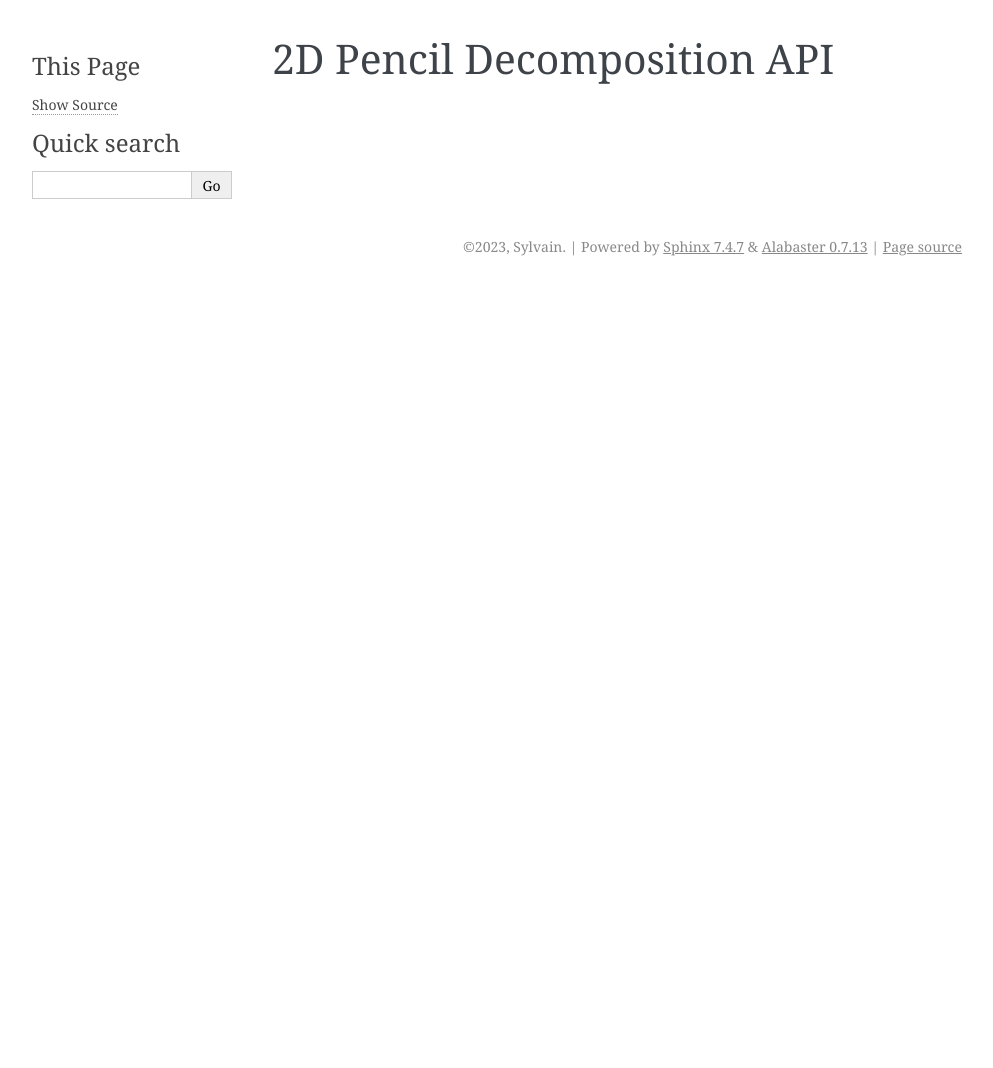
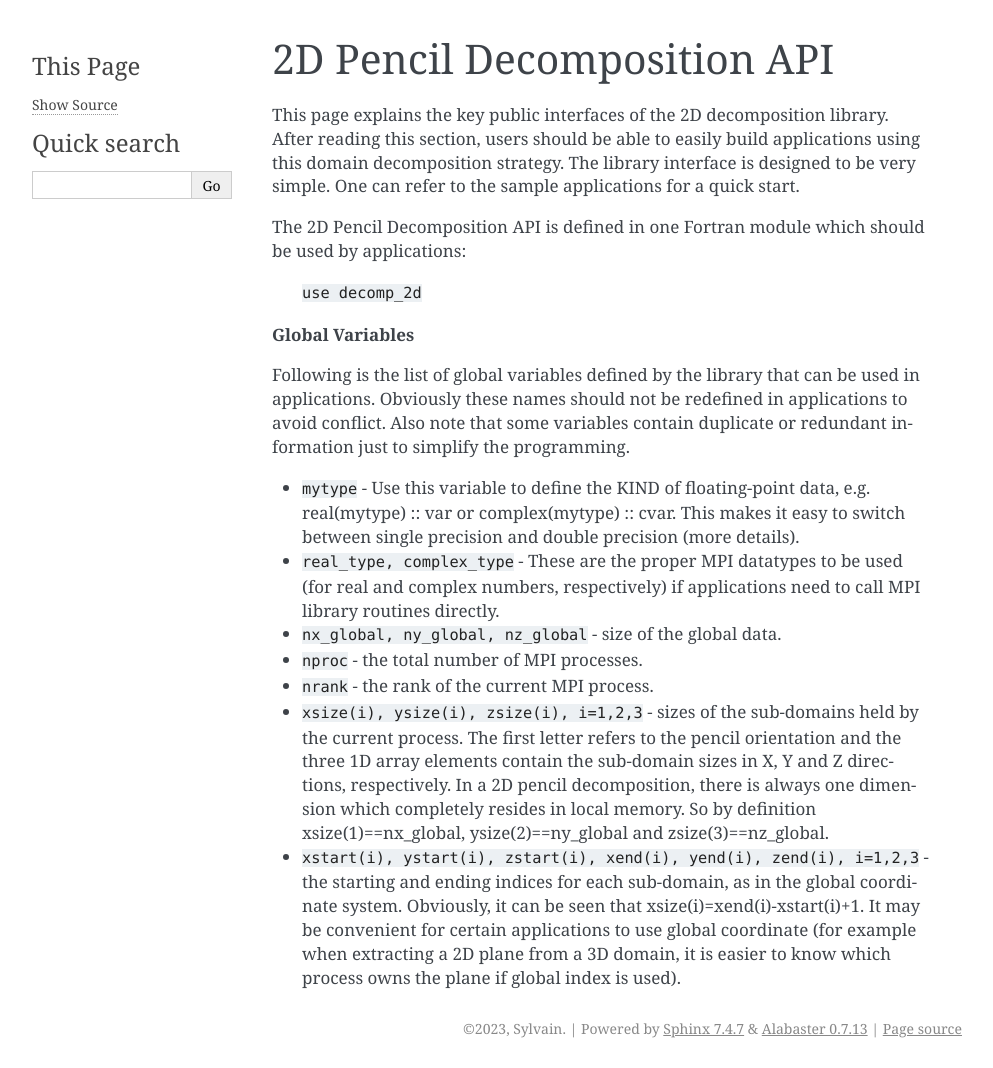
Before and after one commit to 2decomp-fft/2decomp-fft.github.io, a Sphinx documentation site: the page built from docs/source/pages/api_domain.rst, in a window 1280 px wide. Shown: the whole page, without its empty margins (148-1141 px from the left). Built offline with Sphinx 7.4.7, drawn with Linux system fonts in a browser that asks for light colours; before the commit the page ends 900 px from its top, so only the background shows below that.

Commit message:
api_domain

```diff
--- a/docs/source/pages/api_domain.rst
+++ b/docs/source/pages/api_domain.rst
@@ -1,3 +1,27 @@
 ===========================
 2D Pencil Decomposition API
 ===========================
+
+This page explains the key public interfaces of the 2D decomposition library. After reading this section, users should be able to easily build applications using this domain decomposition strategy. The library interface is designed to be very simple. One can refer to the sample applications for a quick start.
+
+The 2D Pencil Decomposition API is defined in one Fortran module which should be used by applications:
+
+      ``use decomp_2d``
+
+**Global Variables**
+
+Following is the list of global variables defined by the library that can be used in applications. Obviously these names should not be redefined in applications to avoid conflict. Also note that some variables contain duplicate or redundant information just to simplify the programming.
+
+* ``mytype`` - Use this variable to define the KIND of floating-point data, e.g. real(mytype) :: var or complex(mytype) :: cvar. This makes it easy to switch between single precision and double precision (more details).
+
+* ``real_type, complex_type`` - These are the proper MPI datatypes to be used (for real and complex numbers, respectively) if applications need to call MPI library routines directly.
+
+* ``nx_global, ny_global, nz_global`` - size of the global data.
+
+* ``nproc`` - the total number of MPI processes.
+
+* ``nrank`` - the rank of the current MPI process.
+
+* ``xsize(i), ysize(i), zsize(i), i=1,2,3`` - sizes of the sub-domains held by the current process. The first letter refers to the pencil orientation and the three 1D array elements contain the sub-domain sizes in X, Y and Z directions, respectively. In a 2D pencil decomposition, there is always one dimension which completely resides in local memory. So by definition xsize(1)==nx_global, ysize(2)==ny_global and zsize(3)==nz_global.
+
+* ``xstart(i), ystart(i), zstart(i), xend(i), yend(i), zend(i), i=1,2,3`` - the starting and ending indices for each sub-domain, as in the global coordinate system. Obviously, it can be seen that xsize(i)=xend(i)-xstart(i)+1. It may be convenient for certain applications to use global coordinate (for example when extracting a 2D plane from a 3D domain, it is easier to know which process owns the plane if global index is used).
```
